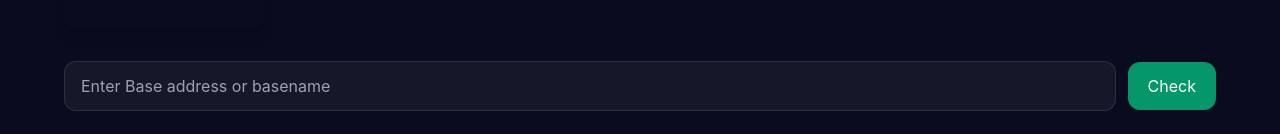
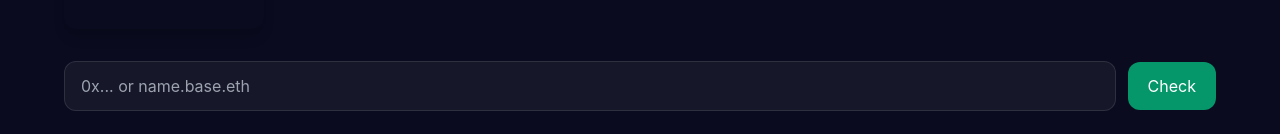
Before and after one commit to alkhatib94/onchain-clinic, a Next.js app: page / in a window 1280 px wide. Shown: the part 195-329 px from the top of the page. Built offline with nearby package versions, Linux system fonts and the light colour scheme.

Commit message:
fix(walletbar): prevent form navigation; only call onCheck

```diff
--- a/app/components/WalletBar.tsx
+++ b/app/components/WalletBar.tsx
@@ -1,38 +1,41 @@
-// app/components/WalletBar.tsx
 "use client";
+
 import { useState } from "react";
 
 type Props = {
-  // نقبل دالة sync أو async
-  onCheck: (addr: string) => void | Promise<void>;
-  // حالة التحميل (اختياري)
+  onCheck: (addr: string) => void;
   loading?: boolean;
 };
 
 export default function WalletBar({ onCheck, loading = false }: Props) {
-  const [input, setInput] = useState("");
+  const [addr, setAddr] = useState("");
 
-  const submit = async () => {
-    if (!input.trim()) return;
-    await onCheck(input.trim());
+  const submit = (e?: React.FormEvent) => {
+    if (e) e.preventDefault();            // ← يمنع الانتقال لصفحة جديدة
+    onCheck(addr.trim());
   };
 
   return (
-    <div className="mb-6 flex items-center gap-3">
+    <form
+      onSubmit={submit}                   // ← التعامل مع Enter
+      className="mb-6 flex items-center gap-3"
+      // مهم: لا تضع action أو method
+      // action={undefined} method={undefined}
+    >
       <input
-        value={input}
-        onChange={(e) => setInput(e.target.value)}
-        placeholder="Enter Base address or basename"
+        value={addr}
+        onChange={(e) => setAddr(e.target.value)}
+        placeholder="0x... or name.base.eth"
         className="flex-1 px-4 py-3 rounded-xl bg-white/5 border border-white/10 outline-none"
-        disabled={loading}
       />
       <button
-        onClick={submit}
+        type="submit"                     // ← يشتغل مع Enter
+        onClick={() => submit()}          // ← يشتغل مع الضغط على الزر أيضاً
         disabled={loading}
-        className="px-5 py-3 rounded-xl bg-emerald-600 hover:bg-emerald-500 disabled:opacity-60 disabled:cursor-not-allowed transition"
+        className="px-5 py-3 rounded-xl bg-emerald-600 hover:bg-emerald-500 disabled:opacity-50"
       >
-        {loading ? "Checking…" : "Check"}
+        {loading ? "Checking..." : "Check"}
       </button>
-    </div>
+    </form>
   );
 }
```
